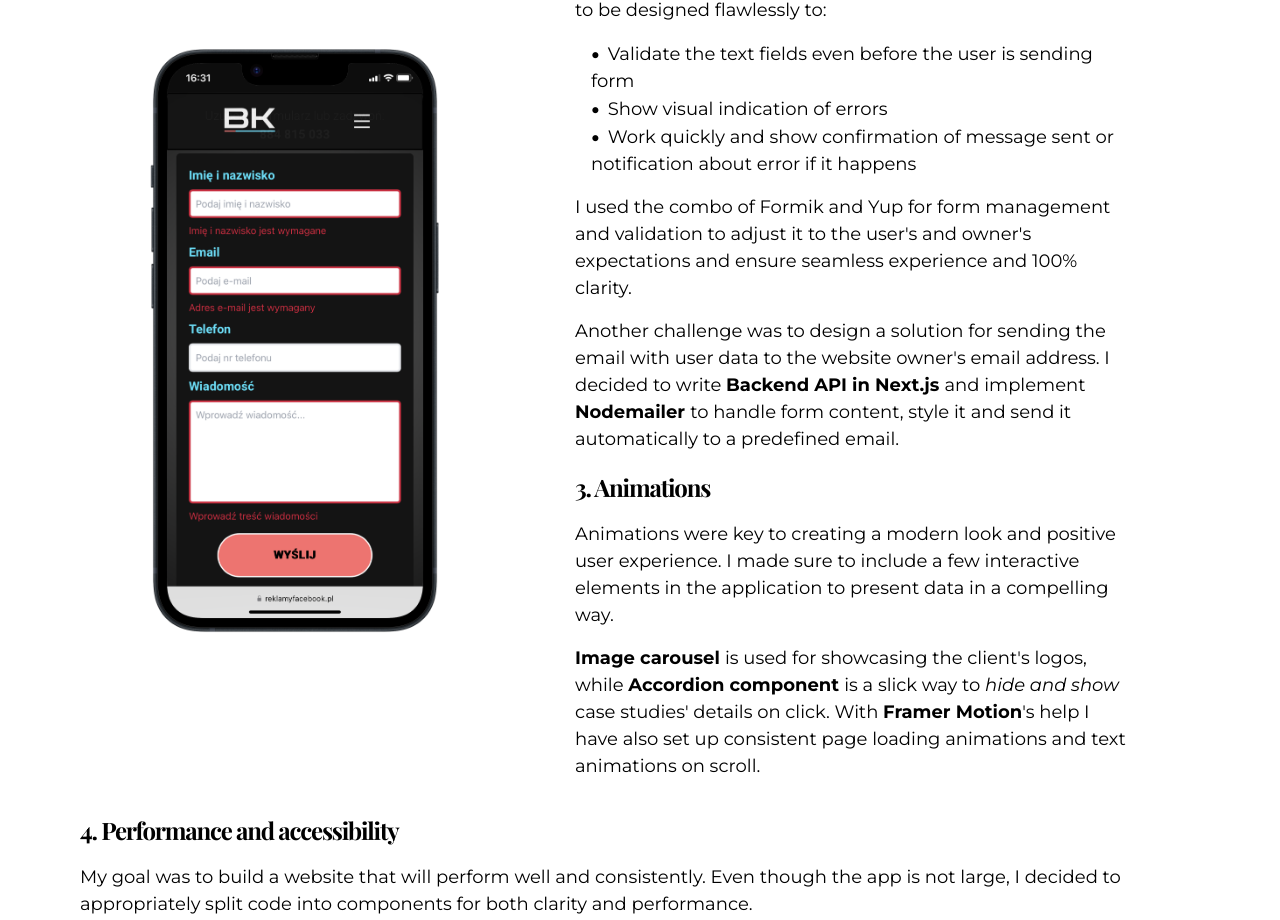
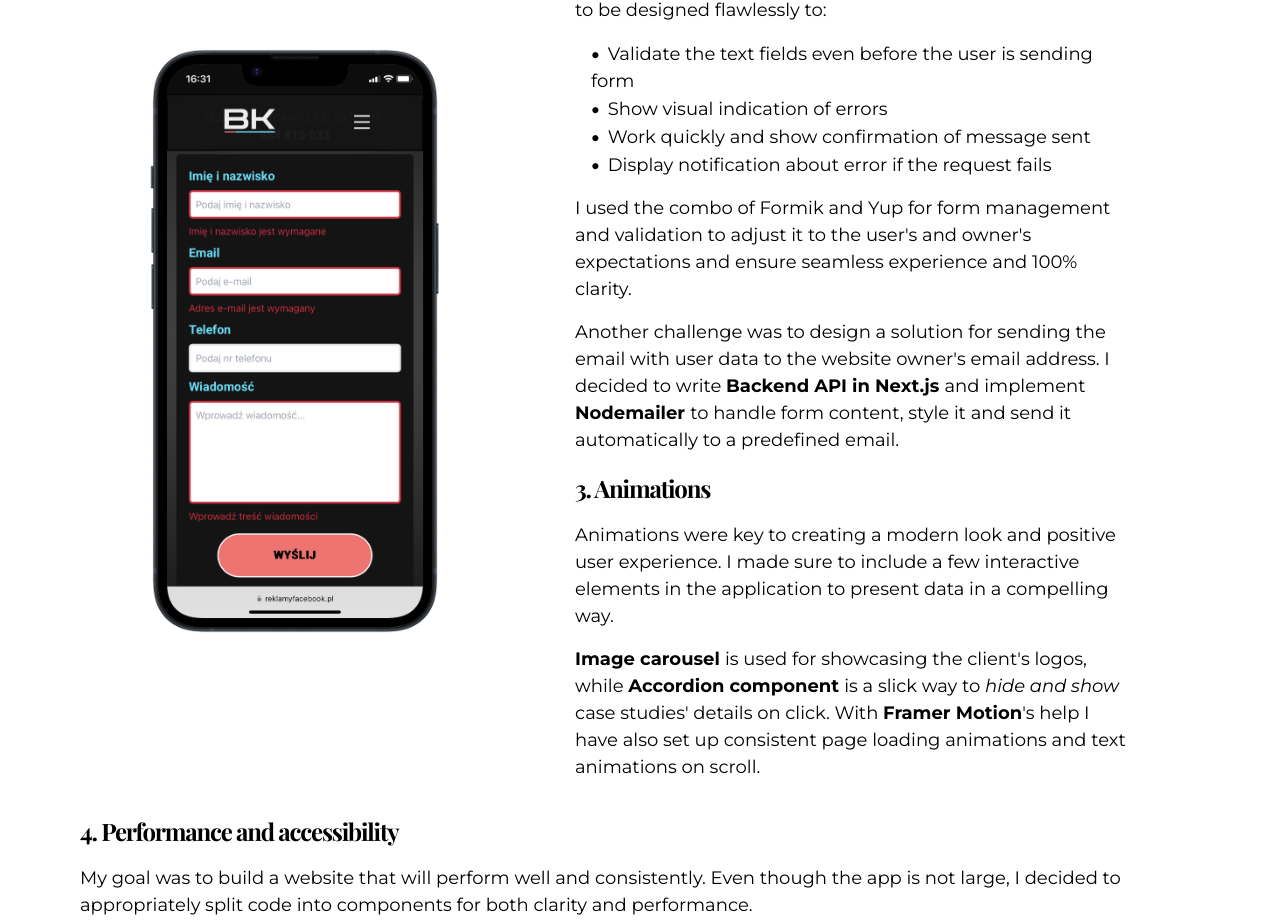
Before and after one commit to MateuszKuruc/developer-portfolio, a Next.js app in the folder developer-portfolio-site/: page /projects/marketing-portfolio in a window 1280 px wide. Shown: the part 3719-4639 px from the top of the page. Built offline with nearby package versions, Linux system fonts and the light colour scheme; a web font is replaced by a local one.

Commit message:
fix formatting

```diff
--- a/developer-portfolio-site/src/app/components/marketing-project-components/MarketingChallenges.tsx
+++ b/developer-portfolio-site/src/app/components/marketing-project-components/MarketingChallenges.tsx
@@ -83,8 +83,16 @@ const MarketingChallenges = () => {
                   <Reveal>
                     <p>
                       <span className="bold-18 mr-2">&#x2022;</span>Work quickly
-                      and show confirmation of message sent or notification
-                      about error if it happens
+                      and show confirmation of message sent
+                    </p>
+                  </Reveal>
+                </li>
+
+                <li>
+                  <Reveal>
+                    <p>
+                      <span className="bold-18 mr-2">&#x2022;</span>Display
+                      notification about error if the request fails
                     </p>
                   </Reveal>
                 </li>
--- a/developer-portfolio-site/src/app/components/marketing-project-components/MarketingKeyFeatures.tsx
+++ b/developer-portfolio-site/src/app/components/marketing-project-components/MarketingKeyFeatures.tsx
@@ -74,7 +74,7 @@ const MarketingKeyFeatures = () => {
           <li>
             <Reveal>
               <p>
-                <span className="bold-18 mr-2">&#x2022;</span> Design should be
+                <span className="bold-18 mr-2">&#x2022;</span>Design should be
                 stylish enough for the clients, but not overwhelming
               </p>
             </Reveal>
```
